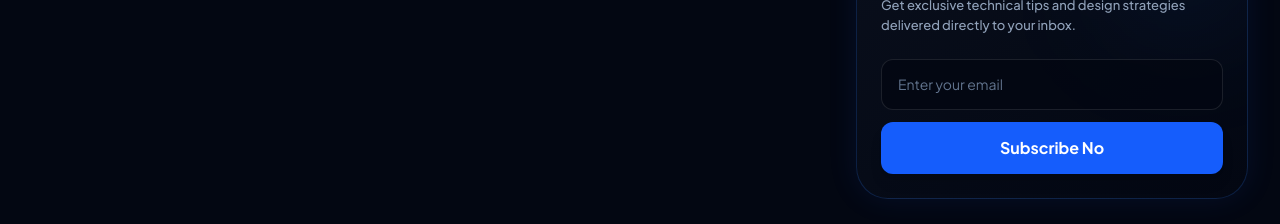
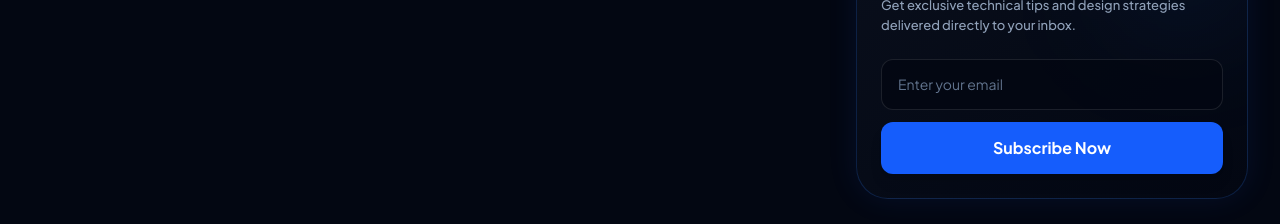
Before and after one commit to rafay-kh-dev/CodeLume, a React (Vite) app: page /blogs in a window 1280 px wide. Shown: the part 900-1124 px from the top of the page. Built offline with nearby package versions, Linux system fonts and the light colour scheme; no server answers.

Commit message:
Fix sticky sidebar layout in blogs component

```diff
--- a/src/components/blogs.jsx
+++ b/src/components/blogs.jsx
@@ -256,7 +256,7 @@ export default function Blog() {
                     className="w-full bg-[#030712]/80 border border-white/10 rounded-xl py-3.5 px-4 text-[14px] text-white placeholder-slate-500 focus:outline-none focus:border-blue-500 transition-all"
                   />
                   <button className="w-full bg-blue-600 hover:bg-blue-500 text-white font-bold py-3.5 rounded-xl transition-all shadow-lg active:scale-95 outline-none cursor-pointer">
-                    Subscribe No
+                    Subscribe Now
                   </button>
                 </div>
               </div>
```
